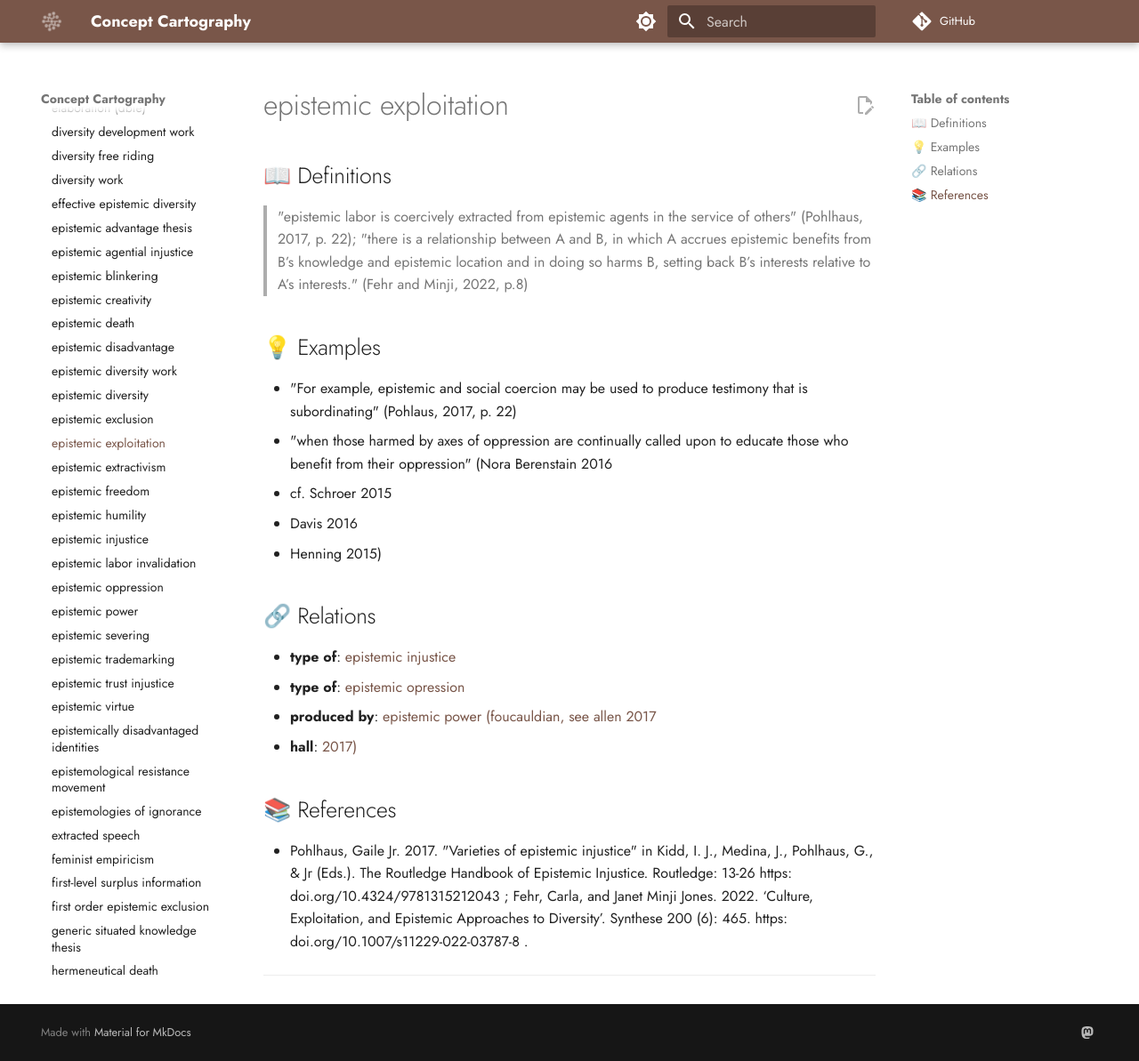
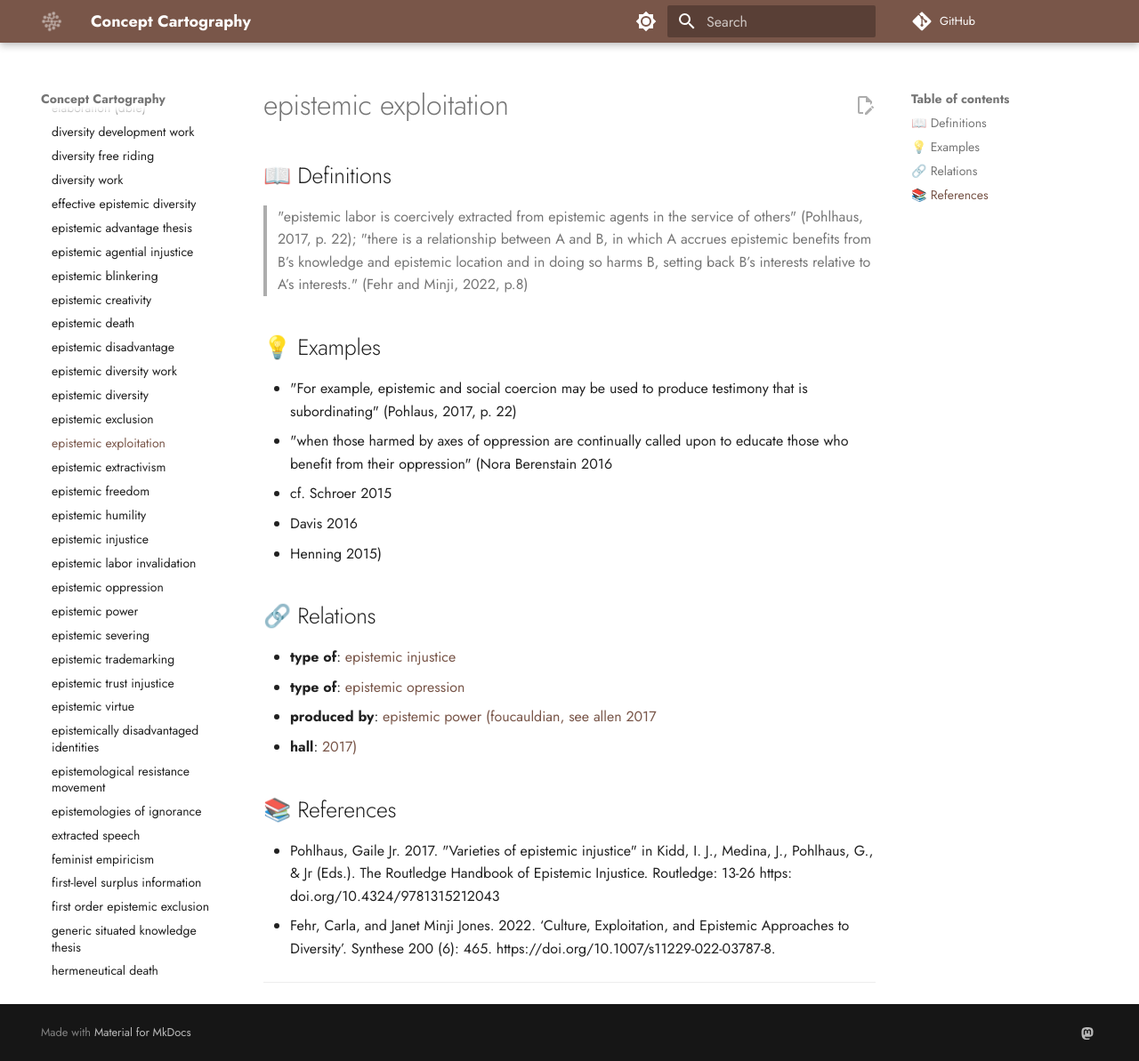
Before and after one commit to conceptcartography/conceptcartography, an MkDocs documentation site: the page built from docs/concepts/epistemic-exploitation.md, in a window 1280 px wide and 1193 px high. Shown: the whole window at 89% size. Built offline with MkDocs 1.6.1 and Material for MkDocs 9.7.7, drawn with Linux system fonts in a browser that asks for light colours; comment, search, counter and statistics services are not loaded; the version menu is left out; part of the change alters nothing that is shown.

```diff
--- a/docs/concepts/epistemic-exploitation.md
+++ b/docs/concepts/epistemic-exploitation.md
@@ -1,20 +1,17 @@
 ---
 concept: epistemic exploitation
 references:
-- 'Pohlhaus, Gaile Jr. 2017. "Varieties of epistemic injustice" in Kidd, I. J., Medina,
-  J., Pohlhaus, G., & Jr (Eds.). The Routledge Handbook of Epistemic Injustice. Routledge:
-  13-26 https: doi.org/10.4324/9781315212043 ; Fehr, Carla, and Janet Minji Jones.
-  2022. ‘Culture, Exploitation, and Epistemic Approaches to Diversity’. Synthese 200
-  (6): 465. https: doi.org/10.1007/s11229-022-03787-8 .'
+- 'Pohlhaus, Gaile Jr. “Epistemic Agency Under Oppression.” Philosophical Papers 49, no. 2 (2020): 233–51. https://doi.org/10.1080/05568641.2020.1780149.'
+- Fehr, Carla, and Janet Minji Jones. 2022. ‘Culture, Exploitation, and Epistemic Approaches to Diversity’. Synthese 200 (6): 465. https://doi.org/10.1007/s11229-022-03787-8.
 definitions:
 - '"epistemic labor is coercively extracted from epistemic agents in the service of
-  others" (Pohlhaus, 2017, p. 22); "there is a relationship between A and B, in which
+  others" (Pohlhaus 2017, 22); "there is a relationship between A and B, in which
   A accrues epistemic benefits from B’s knowledge and epistemic location and in doing
-  so harms B, setting back B’s interests relative to A’s interests."  (Fehr and Minji,
-  2022, p.8)'
+  so harms B, setting back B’s interests relative to A’s interests"  (Fehr and Minji
+  2022, 8).'
 examples:
 - description: '"For example, epistemic and social coercion may be used to produce
-    testimony that is subordinating" (Pohlaus, 2017, p. 22)'
+    testimony that is subordinating" (Pohlaus 2017, 22).'
 - description: '"when those harmed by axes of oppression are continually called upon
     to educate those who benefit from their oppression" (Nora Berenstain 2016'
 - description: cf. Schroer 2015
@@ -54,7 +51,8 @@ relations:
 
 ## 📚 References
 
-- Pohlhaus, Gaile Jr. 2017. "Varieties of epistemic injustice" in Kidd, I. J., Medina, J., Pohlhaus, G., & Jr (Eds.). The Routledge Handbook of Epistemic Injustice. Routledge: 13-26 https: doi.org/10.4324/9781315212043 ; Fehr, Carla, and Janet Minji Jones. 2022. ‘Culture, Exploitation, and Epistemic Approaches to Diversity’. Synthese 200 (6): 465. https: doi.org/10.1007/s11229-022-03787-8 .
+- Pohlhaus, Gaile Jr. 2017. "Varieties of epistemic injustice" in Kidd, I. J., Medina, J., Pohlhaus, G., & Jr (Eds.). The Routledge Handbook of Epistemic Injustice. Routledge: 13-26 https: doi.org/10.4324/9781315212043
+- Fehr, Carla, and Janet Minji Jones. 2022. ‘Culture, Exploitation, and Epistemic Approaches to Diversity’. Synthese 200 (6): 465. https://doi.org/10.1007/s11229-022-03787-8.
 
 ---
 
```
